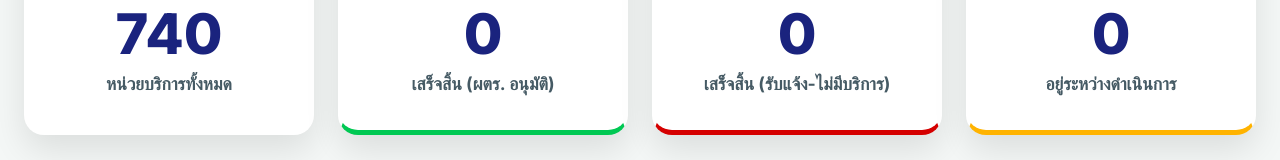
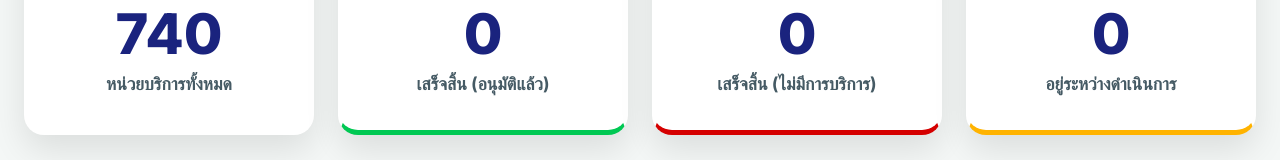
Before and after one commit to PitakNan/MOPH-Rate-Rh1, a plain HTML site: page index.html in a window 1280 px wide. Shown: the part 384-544 px from the top of the page. Drawn offline with Linux system fonts and the light colour scheme; a web font is replaced by a local one.

Commit message:
Mini Change

```diff
--- a/index.html
+++ b/index.html
@@ -25,12 +25,12 @@
             <div class="stat-card" style="border-bottom: 5px solid var(--success);">
                 <span class="stat-icon">✅</span>
                 <div class="stat-value" id="completed-units">0</div>
-                <div class="stat-label">เสร็จสิ้น (ผตร. อนุมัติ)</div>
+                <div class="stat-label">เสร็จสิ้น (อนุมัติแล้ว)</div>
             </div>
             <div class="stat-card" style="border-bottom: 5px solid var(--danger);">
                 <span class="stat-icon">🚫</span>
                 <div class="stat-value" id="noservice-units">0</div>
-                <div class="stat-label">เสร็จสิ้น (รับแจ้ง-ไม่มีบริการ)</div>
+                <div class="stat-label">เสร็จสิ้น (ไม่มีการบริการ)</div>
             </div>
             <div class="stat-card" style="border-bottom: 5px solid var(--warning);">
                 <span class="stat-icon">⏳</span>
```
